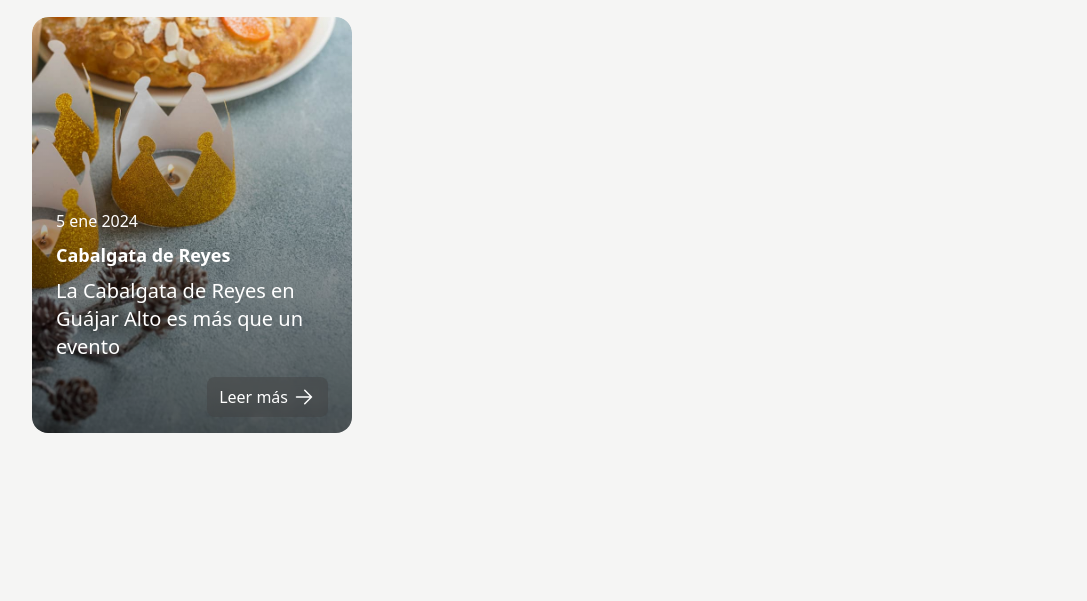
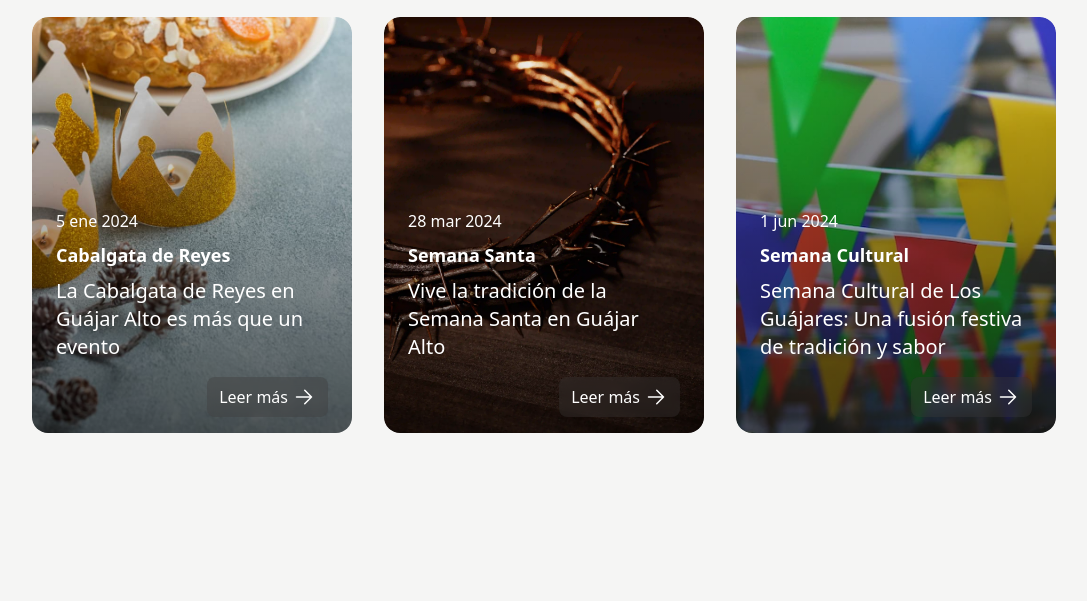
Before and after one commit to varnebla/fiestas-guajar-alto-2024, an Astro site: page /eventos in a window 1280 px wide. Shown: the part 199-800 px from the top of the page, without its empty margins (96-1183 px from the left). Built offline with nearby package versions, Linux system fonts and the light colour scheme; Astro itself is replaced by a stand-in of ours.

Commit message:
feat: add new events

```diff
--- a/src/data/eventos.json
+++ b/src/data/eventos.json
@@ -74,5 +74,43 @@
     ],
     "album": [],
     "highlighted": null
+  },
+  {
+    "id": 5,
+    "slug": "semana-santa",
+    "name": "Semana Santa",
+    "thumbnail": "cabalgata.jpg",
+    "abstract": "Vive la tradición de la Semana Santa en Guájar Alto",
+    "description": "<p>En Guájar Alto, la Semana Santa es una celebración llena de devoción, tradición y colorido.</p><p> Procesiones solemnes, misas y otros eventos culturales y gastronómicos, sumergen a lugareños y visitantes en la esencia de la Semana Santa, creando recuerdos duraderos en medio de la belleza natural y la rica historia de la región. </p><p>Explora las experiencias únicas que ofrece Guájar Alto durante esta festividad religiosa.</p>",
+    "date": "2024/03/28",
+    "location": "Guájar Alto",
+    "sponsors": [
+      {
+        "id": 0,
+        "name": "",
+        "link": ""
+      }
+    ],
+    "album": [],
+    "highlighted": null
+  },
+  {
+    "id": 6,
+    "slug": "semana-cultural",
+    "name": "Semana Cultural",
+    "thumbnail": "cabalgata.jpg",
+    "abstract": "Semana Cultural de Los Guájares: Una fusión festiva de tradición y sabor",
+    "description": "<p>La Semana Cultural en Guájar Alto es un evento anual que une a los tres encantadores pueblos de Los Guájares en una celebración vibrante. Durante esta semana, la región se llena de actividades culturales y gastronómicas, creando un ambiente festivo que refleja la rica herencia de la zona.</p>",
+    "date": "2024/06/01",
+    "location": "Plaza de la Iglesia, Guájar Alto",
+    "sponsors": [
+      {
+        "id": 0,
+        "name": "",
+        "link": ""
+      }
+    ],
+    "album": [],
+    "highlighted": null
   }
 ]
--- a/src/services/eventos.js
+++ b/src/services/eventos.js
@@ -5,6 +5,8 @@ import nochebuenaPic from '../assets/eventos/nochebuena.webp';
 import nocheviejaPic from '../assets/eventos/nochevieja.webp';
 import nocheviejaVerticalPic from '../assets/eventos/nochevieja_vertical.jpeg';
 import farolillosPic from '../assets/eventos/cabalgata.jpg';
+import semanaSantaPic from '../assets/eventos/semana-santa.webp';
+import semanaCulturalPic from '../assets/eventos/semana-cultural.webp';
 import guajarExtremePic from '../assets/eventos/guajar-extreme.webp';
 
 const picturesVerticales = {
@@ -12,6 +14,8 @@ const picturesVerticales = {
   nochebuena: nochebuenaPic,
   nochevieja: nocheviejaVerticalPic,
   'cabalgata-reyes': farolillosPic,
+  'semana-santa': semanaSantaPic,
+  'semana-cultural': semanaCulturalPic,
   'guajar-extreme': guajarExtremePic
 };
 const picturesHorizontal = {
@@ -19,6 +23,8 @@ const picturesHorizontal = {
   nochebuena: nochebuenaPic,
   nochevieja: nocheviejaPic,
   'cabalgata-reyes': farolillosPic,
+  'semana-santa': semanaSantaPic,
+  'semana-cultural': semanaCulturalPic,
   'guajar-extreme': guajarExtremePic
 };
 
```
Also changed, not shown: src/assets/eventos/semana-cultural.webp (added), src/assets/eventos/semana-santa.webp (added).
